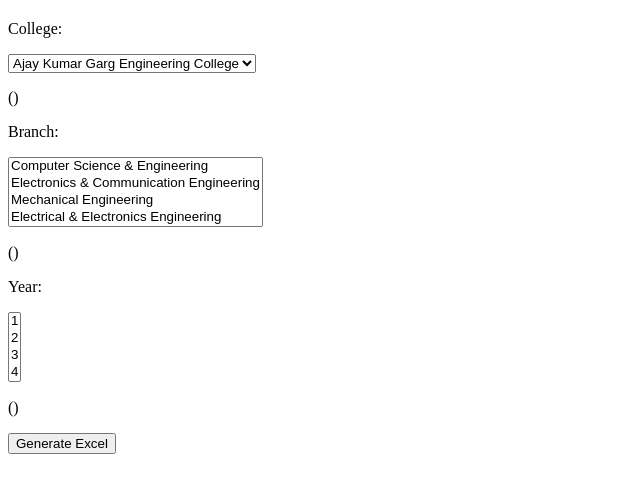
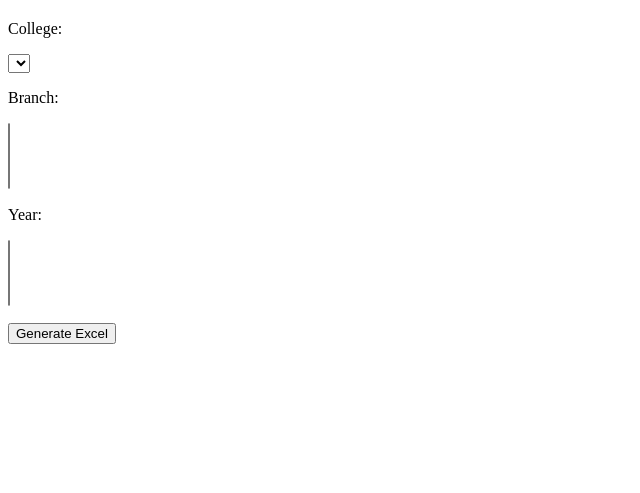
Before and after one commit to Software-Incubator/analyzer, a Flask app: template app/templates/excel_generate.html in a window 1280 px wide. Shown: the top 493 px of the page, without its empty margins (0-640 px from the left). Run offline with Flask 2, Linux system fonts and the light colour scheme; the template is opened without the code that fills it: values that come from a table or form of the project are taken from there, others are empty; some libraries are stand-ins or nearby versions.

Commit message:
Made Changes to forms

```diff
--- a/app/__init__.py
+++ b/app/__init__.py
@@ -16,10 +16,6 @@
 connection = Connection(app.config['MONGODB_HOST'],
                         app.config['MONGODB_PORT'])
 
-# UPLOAD_FOLDER = os.getcwd()+'/UPLOAD'
-# ALLOWED_EXTENSIONS = set(['xlsx',])
-# app.config['UPLOAD_FOLDER'] = UPLOAD_FOLDER
-
 app.secret_key = 'GuessItIfUCan'
 
 from app import views, models
--- a/app/forms.py
+++ b/app/forms.py
@@ -1,33 +1,39 @@
 from flask.ext.wtf import Form
-
+from app import connection
 from wtforms import SelectField, SelectMultipleField, StringField, PasswordField
 from flask_wtf.file import FileField, FileRequired, FileAllowed
 from wtforms.validators import DataRequired
 
-colg_choices = tuple([('027', 'Ajay Kumar Garg Engineering College'),
-                      ('029', 'Krishna Institute of Technology'),
-                      ('091', 'JSS Academy of Technical Education'),
-                      ('290', 'ABES Institute of Technology'),
-                      ])
+col = connection.test.students
+col.update({"college_code":'KRISHNA INSTITUTE OF ENGINEERING AND TECHNOLOGY'},{"$set":{"college_code":"029"}},upsert=False,multi=True)
 
-branch_choices = tuple([('10', 'Computer Science & Engineering'),
-                        ('31', 'Electronics & Communication Engineering	'),
-                        ('40', 'Mechanical Engineering'),
-                        ('21', 'Electrical & Electronics Engineering'),
-                        ('13', 'Information Technology'),
-                        ('00', 'Civil Engineering'),
-                        ('32', 'Electronics and Instrumentation'),
-                        ])
+colg_choices = col.distinct('college_code')
+
+# colg_choices = tuple([('027', 'Ajay Kumar Garg Engineering College'),
+#                       ('029', 'Krishna Institute of Technology'),
+#                       ('091', 'JSS Academy of Technical Education'),
+#                       ('290', 'ABES Institute of Technology'),
+#                       ])
+branch_choices = col.distinct('branch_choices')
+
+# branch_choices = tuple([('10', 'Computer Science & Engineering'),
+#                         ('31', 'Electronics & Communication Engineering	'),
+#                         ('40', 'Mechanical Engineering'),
+#                         ('21', 'Electrical & Electronics Engineering'),
+#                         ('13', 'Information Technology'),
+#                         ('00', 'Civil Engineering'),
+#                         ('32', 'Electronics and Instrumentation'),
+#                         ])
 
 # sem_choices = tuple([
 #     ('1', '1'), ('2', '2'), ('3', '3'), ('4', '4'), ('5', '5'), ('6', '6'), ('7', '7'), ('8', '8')
 # ])
 
+year_choices = col.distinct('year')
 
-#
-year_choices = tuple([
-    ('1', '1'), ('2', '2'), ('3', '3'), ('4', '4'),
-])
+# year_choices = tuple([
+#     ('1', '1'), ('2', '2'), ('3', '3'), ('4', '4'),
+# ])
 
 excel_choices = tuple([
     ('1', 'Main Excel'), ('2', 'Fail Excel'), ('3', 'Akgec Summary'), ('4', 'External average'),
@@ -81,13 +87,10 @@
 class FacultyForm(Form):
     year = SelectMultipleField("Year", choices=year_choices,
                                validators=[DataRequired()])
-    file = FileField("Upload excel of faculty information")
-
-
-
-                     # validators=[FileRequired(),
-                     #             FileAllowed(['xlsx', 'xls'], 'File Type Incorrect')
-                     #             ])
+    file = FileField("Upload excel of faculty information",
+                     validators=[FileRequired(),
+                                 FileAllowed(['xlsx', 'xls'], 'File Type Incorrect')
+                                 ])
 
 
 class SubWiseForm(Form):
--- a/app/templates/base.html
+++ b/app/templates/base.html
@@ -1,6 +1,6 @@
 {#This will be the base template.#}
 {#TODO:#}
-{#Include favicon#}
+
 {#Page will have header and footer.#}
 {#Page will have buttons for each excel.#}
 {#The buttons will be displayed on the l#}
@@ -9,6 +9,7 @@
 <!DOCTYPE html>
 <html>
 <head>
+    <link rel='shortcut icon' href="{{ url_for('static',filename='images/favicon.ico')}}" >
     <h2>
         {% if title %}
             {{ title }}
--- a/app/templates/excel_generate.html
+++ b/app/templates/excel_generate.html
@@ -9,7 +9,7 @@
                     <div>
                         <p>{{ field.label }}:</p>
                         <p>{{ field }}</p>
-                        <p>{{ field.errors }}</p>
+{#                        <p>{{ field.errors }}</p>#}
                     </div>
 
                 {% endif %}
--- a/app/views.py
+++ b/app/views.py
@@ -66,9 +66,10 @@
 
         else:
             form = FacultyForm(request.form)
+            print dir(request.form.data)
             title = "Faculty Performance Form"
 
-        print request.method,form.validate_on_submit()
+            print request.method,dir(request),form.validate_on_submit(), request.files
         if request.method == 'POST' and form.validate_on_submit():
 
             output = BytesIO()
```
Also changed, not shown: config.py (+5 -5 lines), app/static/images/favicon.ico (added), captcha.gif, 3 other files.
